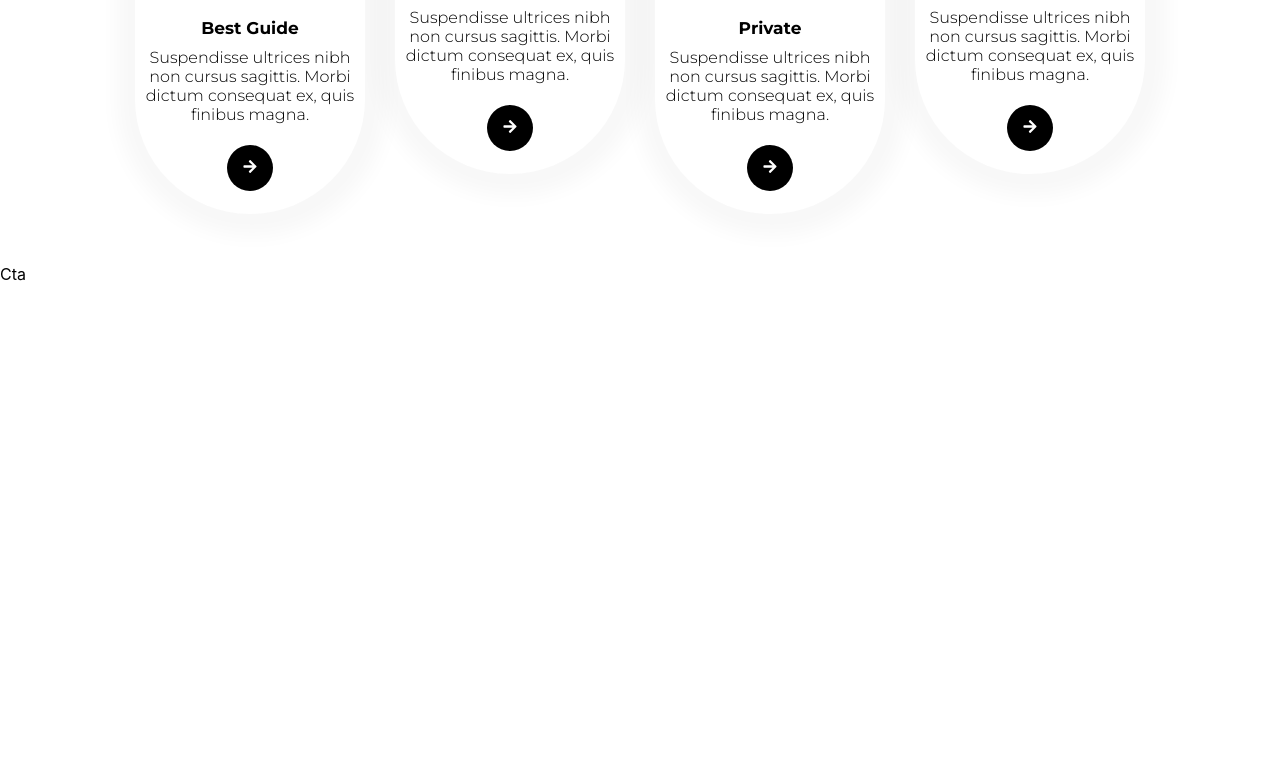
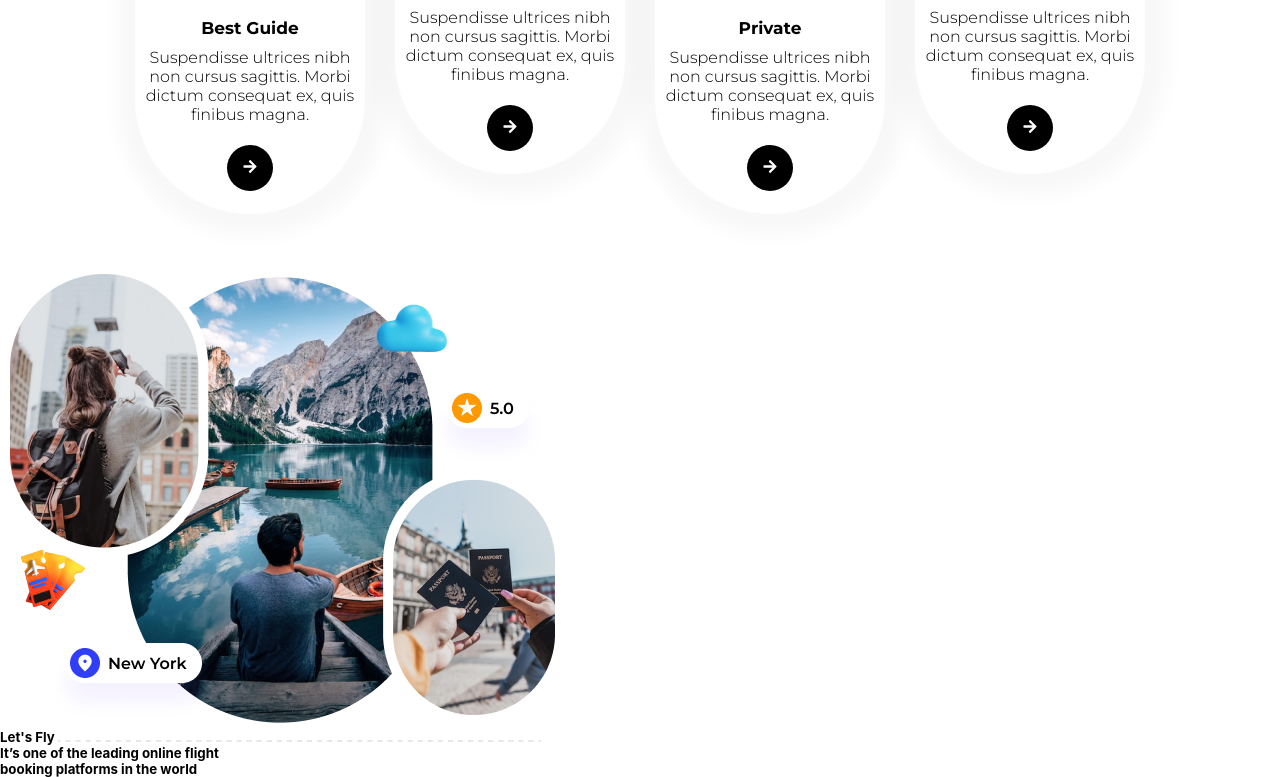
Before and after one commit to DevOlagboye/Aviation-Landpage, a React (Create React App) app: page / in a window 1280 px wide. Shown: the part 1299-2076 px from the top of the page. Before the commit the page ends 1583 px from the top, so only its background shows below. Built offline with nearby package versions, Linux system fonts and the light colour scheme.

Commit message:
Added some elements needed for the Call to Action Component

```diff
--- a/src/Components/Cta/Cta.jsx
+++ b/src/Components/Cta/Cta.jsx
@@ -1,9 +1,19 @@
 import React from 'react'
 import "./Cta.css"
+import ctaImage from "../../Assets/images/Cta-image.png"
+import ctaLine from "../../Assets/images/cta-line.png"
 
 const Cta = () => {
   return (
-    <div>Cta</div>
+    <div className='cta-container'>
+        <div className='cta-image'>
+            <img src={ctaImage} alt="Call to Action" />
+        </div>
+        <div className='cta-details'>
+            <h5>Let's Fly <img src={ctaLine} alt="CTA Line" /></h5>
+            <h5>It’s one of the leading online flight <br/> booking platforms in the world</h5>
+        </div>
+    </div>
   )
 }
 
```
Also changed, not shown: src/Assets/images/Cta-image.png (added), src/Assets/images/cta-line.png (added).
